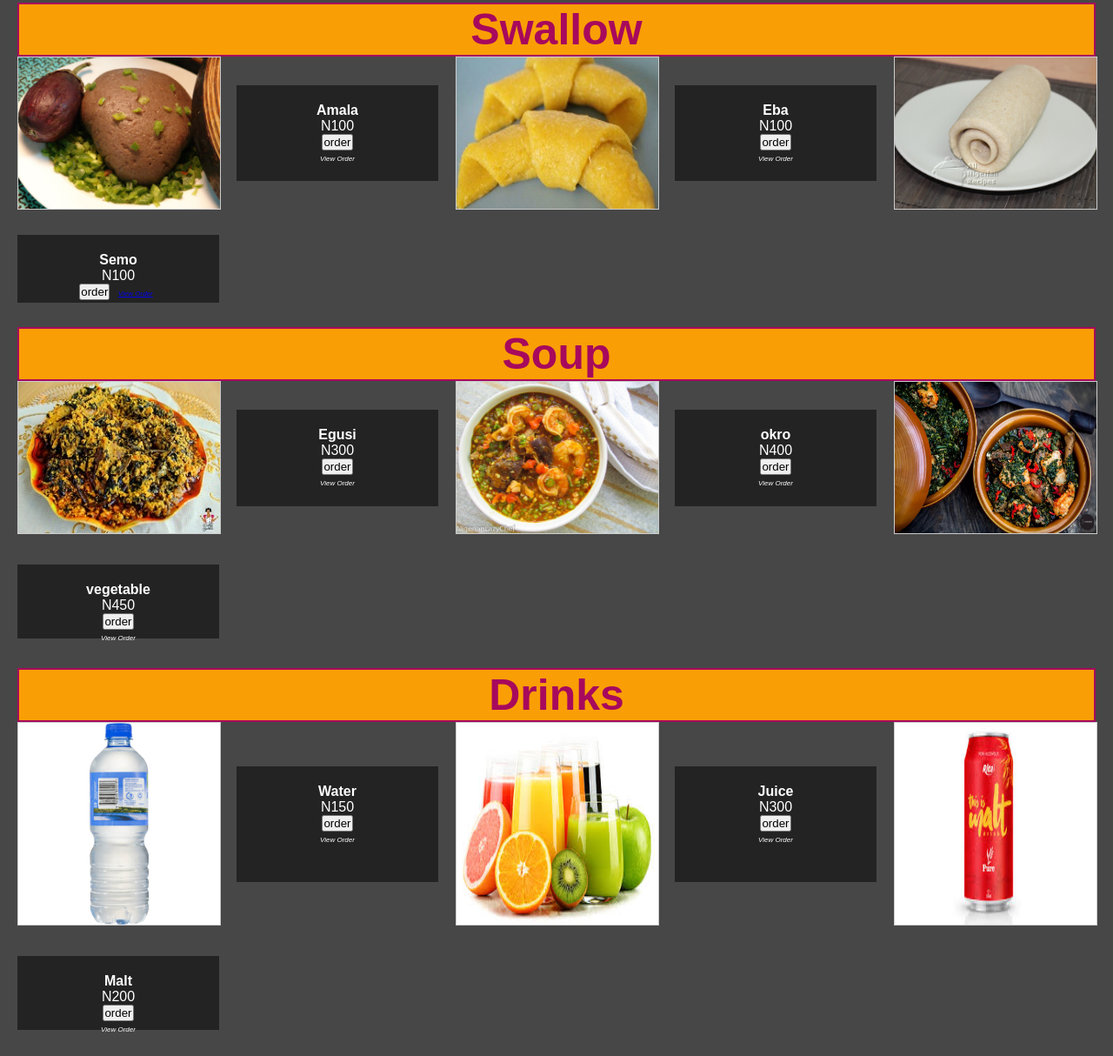
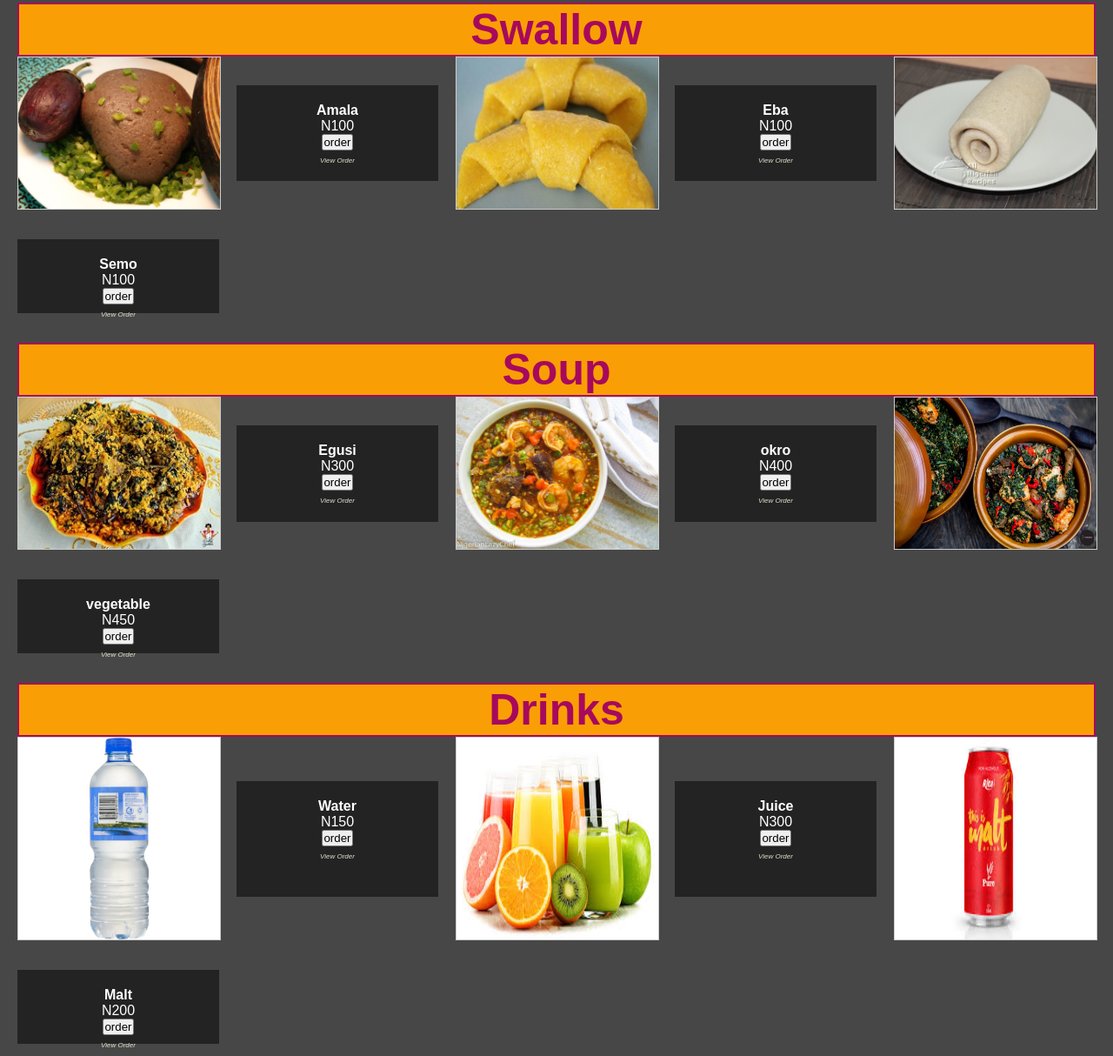
Before and after one commit to OKiMaureen/Book-A-Meal, a plain HTML site: page UI/menu.html in a window 1280 px wide. Shown: the part 270-1484 px from the top of the page at 87% size. Drawn offline with nearby package versions, Linux system fonts and the light colour scheme; a web font is replaced by a local one.

Commit message:
feature(home-page):modify menu page #156819323

```diff
--- a/UI/main.css
+++ b/UI/main.css
@@ -395,4 +395,6 @@ input::placeholder{
     font-style: italic;
     padding:5px;
     cursor: pointer;
+    color: #e0e0ce;
+    text-decoration: none;
 }
--- a/UI/menu.html
+++ b/UI/menu.html
@@ -60,21 +60,21 @@
               <h4>Amala</h4>
               <p>N100</p>
               <button>order</button>
-              <p class="view"><a href="order.html"></a>View Order</p>
+              <p><a class="view"href="order.html">View Order</a></p>
             </div>
             <img src="images/eba.jpg" alt="eba">
             <div class="text-block">
               <h4>Eba</h4>
               <p>N100</p>
               <button>order</button>
-              <p class="view"><a href="order.html"></a>View Order</p>
+              <p><a class="view"href="order.html">View Order</a></p>
             </div>
             <img src="images/semo.jpg" alt="semo">
             <div class="text-block">
               <h4>Semo</h4>
               <p>N100</p>
               <button>order</button>
-              <a class="view"href="order.html">View Order</a>
+              <p><a class="view"href="order.html">View Order</a></p>
             </div>
           </article>
         </div>
@@ -87,21 +87,21 @@
                 <h4>Egusi</h4>
                 <p>N300</p>
                 <button>order</button>
-                <p class="view"><a href="order.html"></a>View Order</p>
+                <p><a class="view"href="order.html">View Order</a></p>
               </div>
               <img src="images/okro.jpg" alt="okro">
               <div class="text-block">
                 <h4>okro</h4>
                 <p>N400</p>
                 <button>order</button>
-                <p class="view"><a href="order.html"></a>View Order</p>
+                <p><a class="view"href="order.html">View Order</a></p>
               </div>
               <img src="images/vegetable.jpg" alt="vegetable">
               <div class="text-block">
                 <h4>vegetable</h4>
                 <p>N450</p>
                 <button>order</button>
-                <p class="view"><a href="order.html"></a>View Order</p>
+                <p><a class="view"href="order.html">View Order</a></p>
               </div>
             </article>
           </div>
@@ -114,21 +114,21 @@
                   <h4>Water</h4>
                   <p>N150</p>
                   <button>order</button>
-                  <p class="view"><a href="order.html"></a>View Order</p>
+                  <p><a class="view"href="order.html">View Order</a></p>
                 </div>
                 <img src="images/juice.jpg" alt="juice">
                 <div class="text-block">
                   <h4>Juice</h4>
                   <p>N300</p>
                   <button>order</button>
-                  <p class="view"><a href="order.html"></a>View Order</p>
+                  <p><a class="view"href="order.html">View Order</a></p>
                 </div>
                 <img src="images/malt.jpg" alt="malt">
                 <div class="text-block">
                   <h4>Malt</h4>
                   <p>N200</p>
                   <button>order</button>
-                  <p class="view"><a href="order.html"></a>View Order</p>
+                  <p><a class="view"href="order.html">View Order</a></p>
                 </div>
               </article>
             </div>
```
